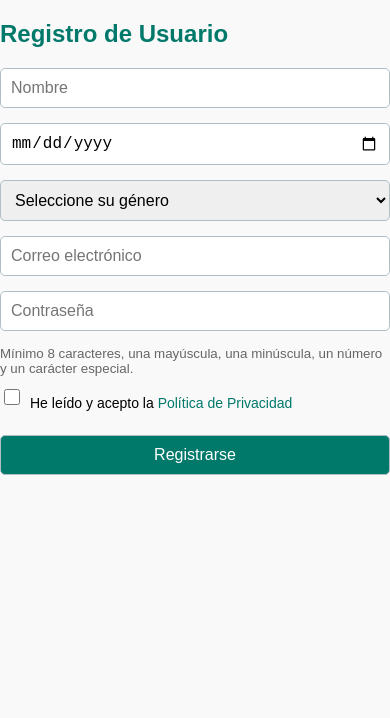
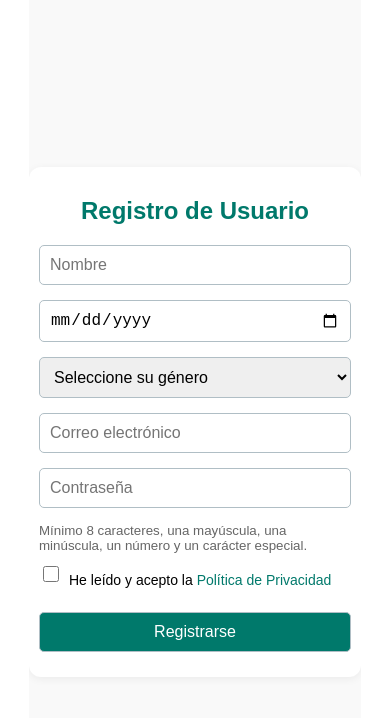
Before and after one commit to AlejandroGarciaMenor/TFG_GISI, a React (Create React App) app in the folder frontend/: page /register in a window 390 px wide. Shown: the top 718 px of the page. Built offline with nearby package versions, Linux system fonts and the light colour scheme; no server answers.

Commit message:
mas ajustes en estilos

```diff
--- a/frontend/src/Chatbot.js
+++ b/frontend/src/Chatbot.js
@@ -86,7 +86,7 @@ const Chatbot = () => {
             Aunque por el momento Serena no ha conseguido clasificar ningún tipo de trastorno de ansiedad, hemos ido recopilando tus síntomas.
             <br />
             <br />
-            Puedes seguir conversando con AnxBot e incluso pedirle algunas recomendaciones, pero si quieres puedes visitar tu perfil de usuario
+            Puedes seguir conversando con Serena e incluso pedirle algunas recomendaciones, pero si quieres puedes visitar tu perfil de usuario
             para ver un resumen de tus síntomas y encontrar herramientas que te ayuden a combatir la ansiedad:
             <br />
           </p>
--- a/frontend/src/styles/Login.css
+++ b/frontend/src/styles/Login.css
@@ -86,6 +86,8 @@
     border-radius: 0;
     box-shadow: none;
     padding: 0;
+    justify-content: center;
+    align-items: center;
   }
 
   .login-image {
@@ -94,10 +96,15 @@
 
   .login-form {
     flex: none;
-    width: 100vw;
-    max-width: 100vw;
-    padding: 24px 8px 8px 8px;
-    min-height: 100vh;
-    justify-content: flex-start;
+    width: 80vw;
+    max-width: 98vw;
+    padding: 32px 10px 16px 10px;
+    min-height: auto;
+    justify-content: center;
+    align-items: center;
+    margin: 0 auto;
+    border-radius: 12px;
+    box-shadow: 0 2px 8px rgba(0,0,0,0.06);
+    background: #fff;
   }
 }
--- a/frontend/src/styles/Register.css
+++ b/frontend/src/styles/Register.css
@@ -102,6 +102,8 @@
     border-radius: 0;
     box-shadow: none;
     padding: 0;
+    justify-content: center;
+    align-items: center;
   }
 
   .register-image {
@@ -110,10 +112,15 @@
 
   .register-form {
     flex: none;
-    width: 100vw;
-    max-width: 100vw;
-    padding: 24px 8px 8px 8px;
-    min-height: 100vh;
-    justify-content: flex-start;
+    width: 80vw;
+    max-width: 98vw;
+    padding: 32px 10px 16px 10px;
+    min-height: auto;
+    justify-content: center;
+    align-items: center;
+    margin: 0 auto;
+    border-radius: 12px;
+    box-shadow: 0 2px 8px rgba(0,0,0,0.06);
+    background: #fff;
   }
 }
```
